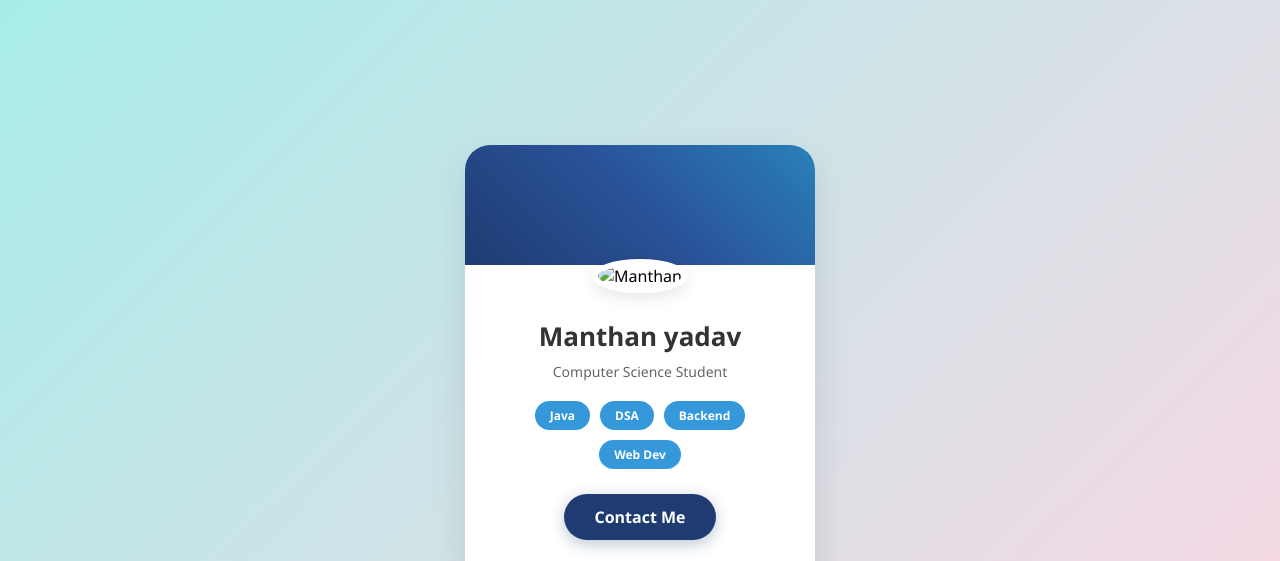
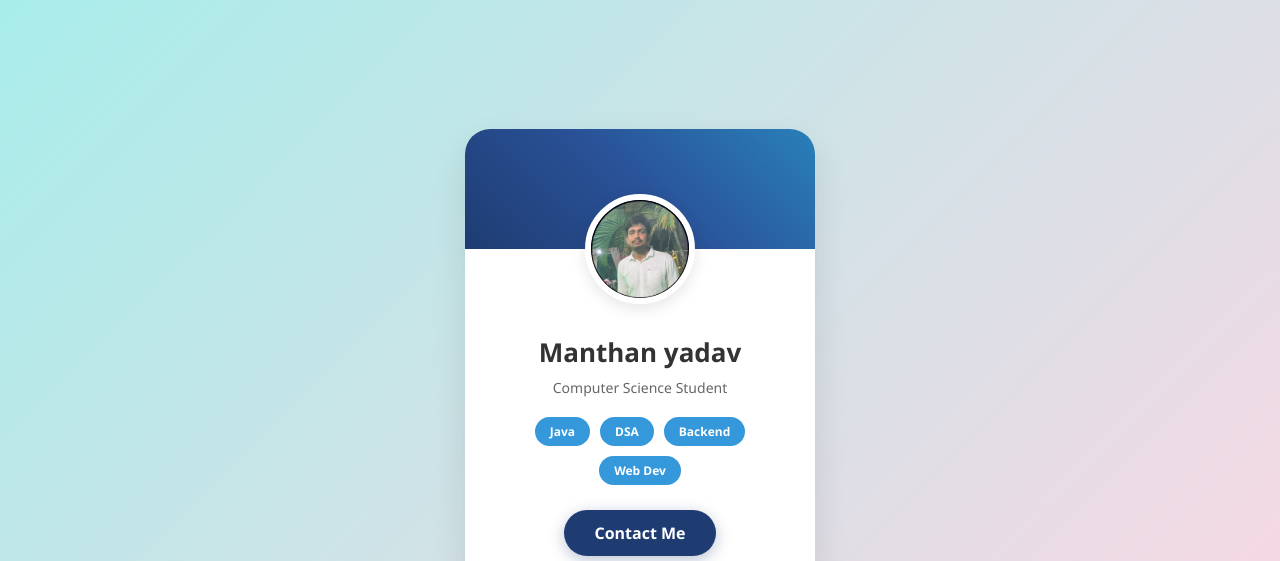
Before and after one commit to Manthanyadav/Profile, a plain HTML site: page index.html in a window 1280 px wide. Shown: the top 561 px of the page. Drawn offline with Linux system fonts and the light colour scheme.

Commit message:
Save recent local changes

```diff
--- a/index.html
+++ b/index.html
@@ -10,7 +10,7 @@
 
     <div class="profile-card">
         <div class="header-bg"></div>
-        <img src="mypohoto.png" alt="Manthan" class="profile-img">
+        <img src="/photo/myphoto.png" alt="Manthan" class="profile-img">
 
         <div class="info">
             <h1>Manthan yadav</h1>
```
